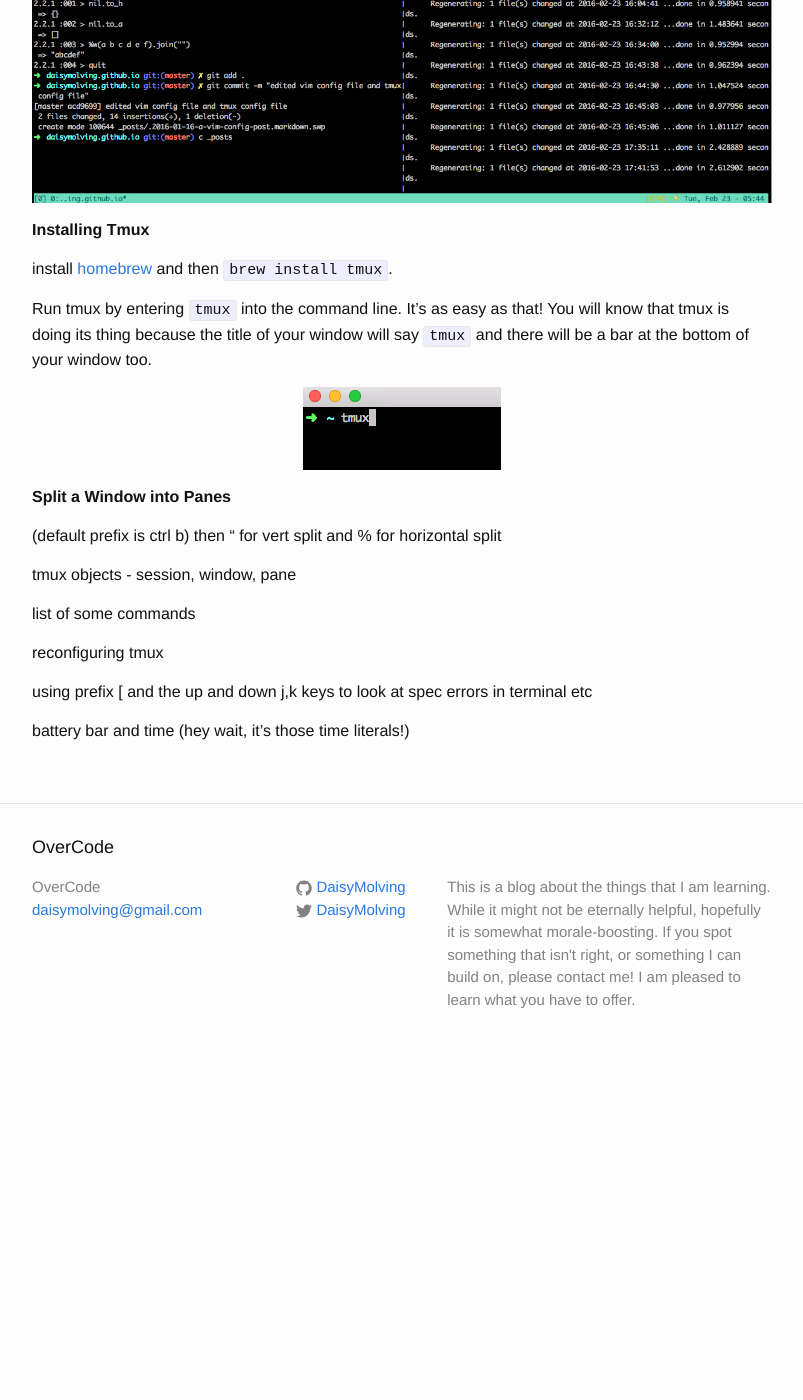
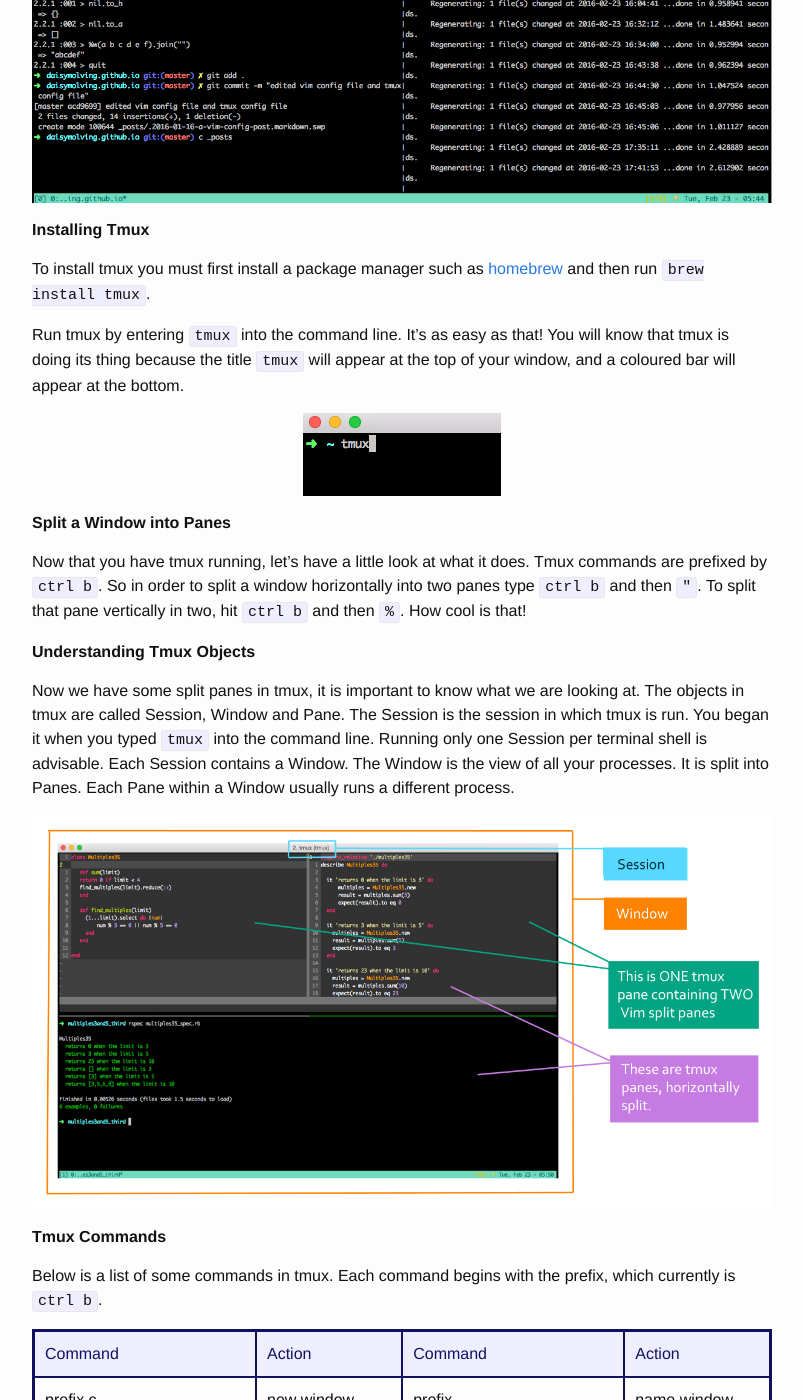
Before and after one commit to DaisyMolving/DaisyMolving.github.io, a Jekyll site: the page built from _posts/2016-01-29-tmux-config.markdown, in a window 1280 px wide and 1400 px high, scrolled down 1276 px. Shown: the whole window, without its empty margins (238-1041 px from the left). Built offline with Jekyll 4.4.1, drawn with Linux system fonts in a browser that asks for light colours; before the commit the page ends 2347 px from its top, so only the background shows below that; some of the changed text lies outside the part shown.

Commit message:
edited tmux config file, wrote commands, explained objects, prefix, added diagrams

```diff
--- a/_posts/2016-01-29-tmux-config.markdown
+++ b/_posts/2016-01-29-tmux-config.markdown
@@ -24,9 +24,9 @@
 
 <strong> Installing Tmux </strong>
 
-install [homebrew][homebrew-install] and then `brew install tmux`.
+To install tmux you must first install a package manager such as [homebrew][homebrew-install] and then run `brew install tmux`.
 
-Run tmux by entering `tmux` into the command line. It's as easy as that! You will know that tmux is doing its thing because the title of your window will say `tmux` and there will be a bar at the bottom of your window too.
+Run tmux by entering `tmux` into the command line. It's as easy as that! You will know that tmux is doing its thing because the title `tmux` will appear at the top of your window, and a coloured bar will appear at the bottom.
 
 <p align="center">
 <img src="../../../../../../../assets/running-tmux.jpg">
@@ -34,16 +34,87 @@
 
 <strong> Split a Window into Panes </strong>
 
-(default prefix is ctrl b) then " for vert split and % for horizontal split
+Now that you have tmux running, let's have a little look at what it does. Tmux commands are prefixed by `ctrl b`. So in order to split a window horizontally into two panes type `ctrl b` and then `"`. To split that pane vertically in two, hit `ctrl b` and then `%`. How cool is that!
 
-tmux objects - session, window, pane
+<strong> Understanding Tmux Objects </strong>
 
-list of some commands
+Now we have some split panes in tmux, it is important to know what we are looking at. The objects in tmux are called Session, Window and Pane. The Session is the session in which tmux is run. You began it when you typed `tmux` into the command line. Running only one Session per terminal shell is advisable. Each Session contains a Window. The Window is the view of all your processes. It is split into Panes. Each Pane within a Window usually runs a different process.
 
-reconfiguring tmux
+<p align="center">
+<img src="../../../../../../../assets/tmux-objects.jpg">
+</p>
 
-using prefix [ and the up and down j,k keys to look at spec errors in terminal etc
+<strong> Tmux Commands </strong>
 
-battery bar and time (hey wait, it's those time literals!)
+Below is a list of some commands in tmux. Each command begins with the prefix, which currently is `ctrl b`.
+
+
+<div align="center" style="margin-bottom: 30px;">
+<table style="border-spacing: 0px; border: #111162 solid 2px;">
+<tr>
+<td style="width: 200px; padding: 10px; border: #111162 solid 1px; margin: 0px; color: #111162; background-color: #EEEEFF">Command</td>
+<td style="padding: 10px; border: #111162 solid 1px; margin: 0px; color: #111162; background-color: #EEEEFF">Action</td>
+<td style="width: 200px; padding: 10px; border: #111162 solid 1px; margin: 0px; color: #111162; background-color: #EEEEFF">Command</td>
+<td style="padding: 10px; border: #111162 solid 1px; margin: 0px; color: #111162; background-color: #EEEEFF">Action</td>
+</tr>
+<tr>
+<td style="padding: 10px; border: #111162 solid 1px; margin: 0px;">prefix c</td>
+<td style="padding: 10px; border: #111162 solid 1px; margin: 0px;">new window</td>
+<td style="padding: 10px; border: #111162 solid 1px; margin: 0px;">prefix ,</td>
+<td style="padding: 10px; border: #111162 solid 1px; margin: 0px;">name window</td>
+</tr>
+<tr>
+<td style="padding: 10px; border: #111162 solid 1px; margin: 0px;">prefix w</td>
+<td style="padding: 10px; border: #111162 solid 1px; margin: 0px;">list windows</td>
+<td style="padding: 10px; border: #111162 solid 1px; margin: 0px;">prefix f</td>
+<td style="padding: 10px; border: #111162 solid 1px; margin: 0px;">find window</td>
+</tr>
+<tr>
+<td style="padding: 10px; border: #111162 solid 1px; margin: 0px;">prefix &</td>
+<td style="padding: 10px; border: #111162 solid 1px; margin: 0px;">kill window</td>
+<td style="padding: 10px; border: #111162 solid 1px; margin: 0px;">prefix .</td>
+<td style="padding: 10px; border: #111162 solid 1px; margin: 0px;">move window</td>
+</tr>
+<tr>
+<td style="padding: 10px; border: #111162 solid 1px; margin: 0px;">prefix %</td>
+<td style="padding: 10px; border: #111162 solid 1px; margin: 0px;">split pane horizontal</td>
+<td style="padding: 10px; border: #111162 solid 1px; margin: 0px;">prefix "</td>
+<td style="padding: 10px; border: #111162 solid 1px; margin: 0px;">split pane vertical</td>
+</tr>
+<tr>
+<td style="padding: 10px; border: #111162 solid 1px; margin: 0px;">prefix o</td>
+<td style="padding: 10px; border: #111162 solid 1px; margin: 0px;">swap panes</td>
+<td style="padding: 10px; border: #111162 solid 1px; margin: 0px;">prefix q</td>
+<td style="padding: 10px; border: #111162 solid 1px; margin: 0px;">show pane numbers</td>
+</tr>
+<tr>
+<td style="padding: 10px; border: #111162 solid 1px; margin: 0px;">prefix x</td>
+<td style="padding: 10px; border: #111162 solid 1px; margin: 0px;">kill pane</td>
+<td style="padding: 10px; border: #111162 solid 1px; margin: 0px;">prefix [SPACE]</td>
+<td style="padding: 10px; border: #111162 solid 1px; margin: 0px;">toggle layouts</td>
+</tr>
+<tr>
+<td style="padding: 10px; border: #111162 solid 1px; margin: 0px;">prefix d</td>
+<td style="padding: 10px; border: #111162 solid 1px; margin: 0px;">detach</td>
+<td style="padding: 10px; border: #111162 solid 1px; margin: 0px;">prefix t</td>
+<td style="padding: 10px; border: #111162 solid 1px; margin: 0px;">big clock</td>
+</tr>
+<tr>
+<td style="padding: 10px; border: #111162 solid 1px; margin: 0px;">prefix ?</td>
+<td style="padding: 10px; border: #111162 solid 1px; margin: 0px;">list shortcuts</td>
+<td style="padding: 10px; border: #111162 solid 1px; margin: 0px;">prefix :</td>
+<td style="padding: 10px; border: #111162 solid 1px; margin: 0px;">prompt</td>
+</tr>
+</table>
+</div>
+
+You may have noticed that it is a little laborious using `ctrl b` as your prefix, as your hand needs to continuously move away from the home range on your keyboard. We are going to fix this problem, and to do that we must do some reconfiguration.
+
+
+<strong> Reconfiguring Tmux </strong>
+
+You can access your tmux config file with `vim ~/.tmux.conf`. This is where you will add to and edit your tmux configuration.
+
+
 
 [homebrew-install]: http://brew.sh/
```
Also changed, not shown: assets/tmux-objects.jpg (added).
